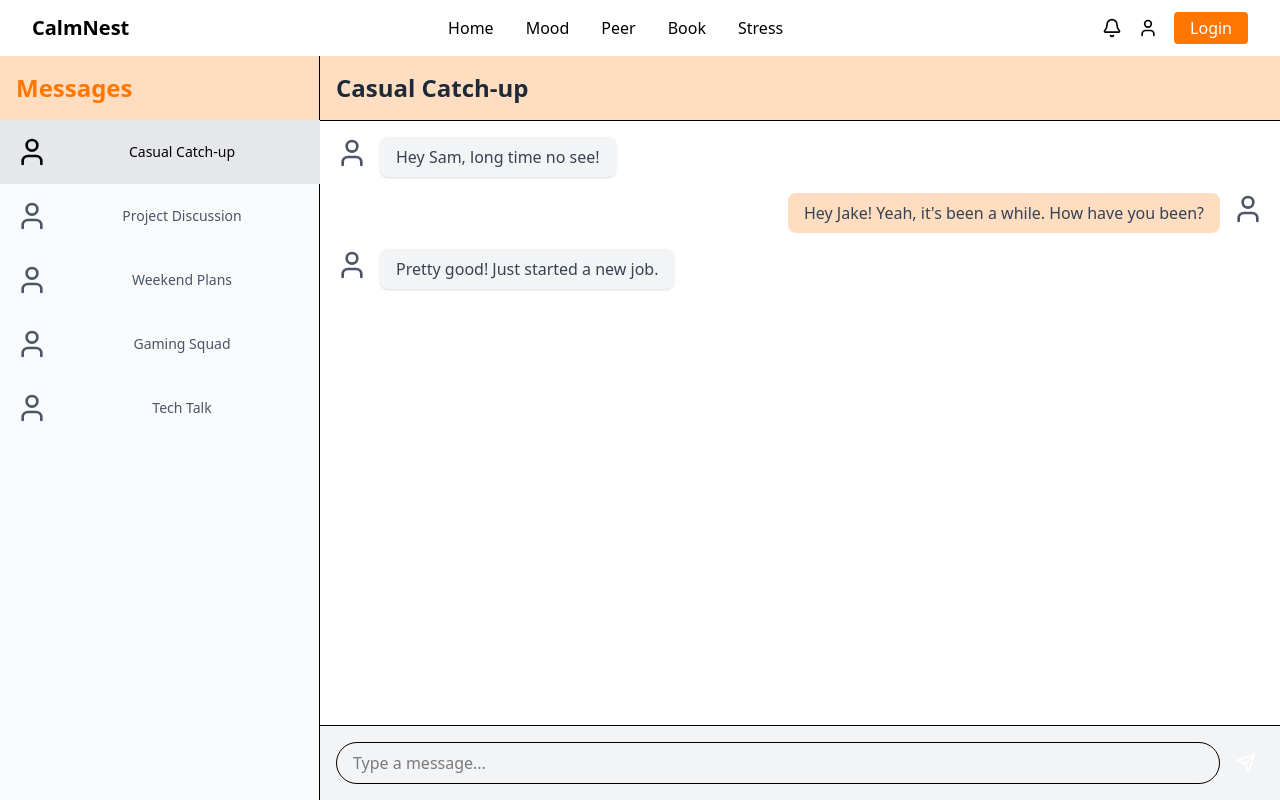
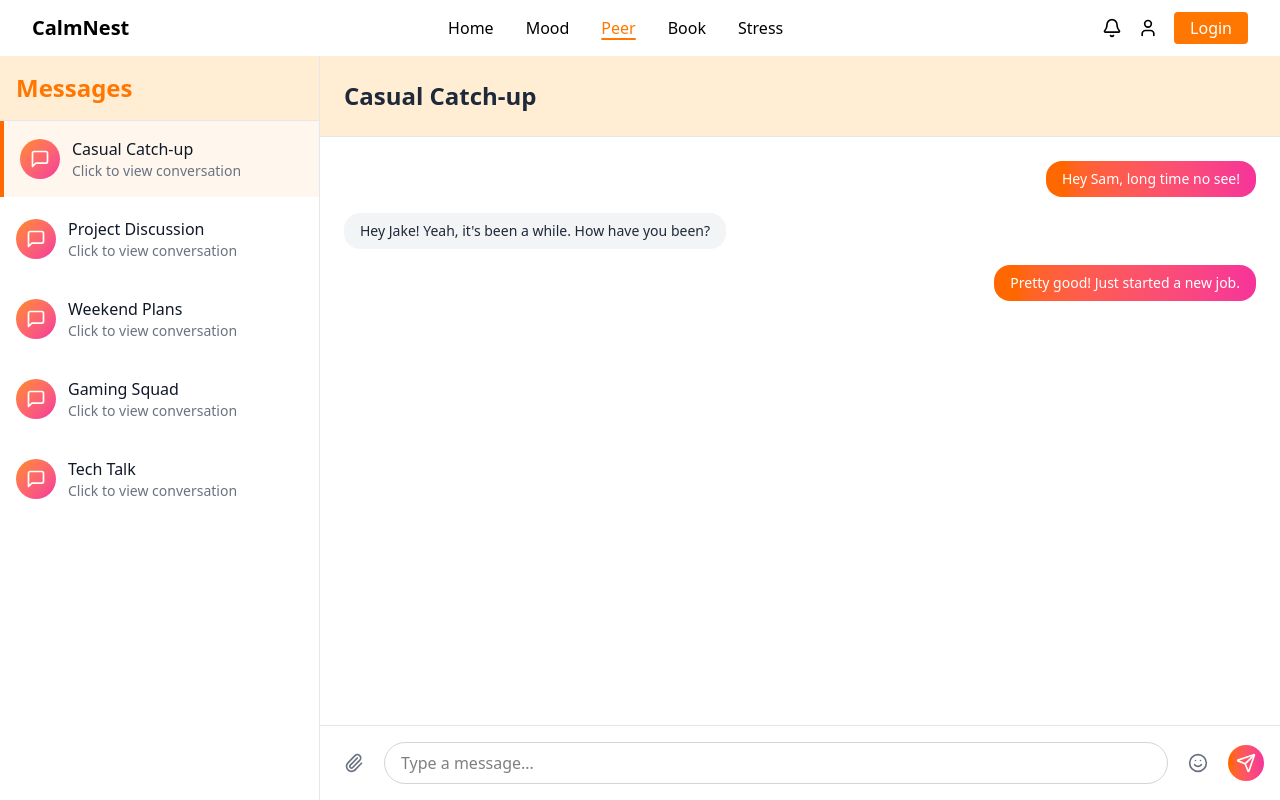
Before and after one commit to NSuryansh/Built_it, a React (Vite) app in the folder frontend/: page /Peer in a window 1280 px wide. Built offline with nearby package versions, Linux system fonts and the light colour scheme.

Commit message:
Updated navbar, mood page, peer page

```diff
--- a/frontend/src/components/ChatInput.jsx
+++ b/frontend/src/components/ChatInput.jsx
@@ -1,21 +1,46 @@
-import React from 'react';
-import { Send } from 'lucide-react';
+import React, { useState } from 'react';
+import { Send, Paperclip, Smile } from 'lucide-react';
 
-const ChatInput = () => {
+export default function ChatInput() {
+  const [message, setMessage] = useState('');
+
+  const handleSubmit = (e) => {
+    e.preventDefault();
+    if (message.trim()) {
+      // Handle message submission
+      setMessage('');
+    }
+  };
+
   return (
-    <div className="border-t bg-gray-100 p-4">
-      <div className="flex items-center gap-2">
+    <form onSubmit={handleSubmit} className="border-t border-gray-200 p-4 bg-white">
+      <div className="flex items-center gap-3">
+        <button
+          type="button"
+          className="p-2 text-gray-500 hover:text-gray-600 transition-colors"
+        >
+          <Paperclip className="w-5 h-5" />
+        </button>
         <input
           type="text"
+          value={message}
+          onChange={(e) => setMessage(e.target.value)}
           placeholder="Type a message..."
-          className="flex-1 px-4 py-2 rounded-full border focus:outline-none focus:border-[#FFDDC0]0"
+          className="flex-1 rounded-full border border-gray-300 px-4 py-2 focus:outline-none focus:border-orange-500"
         />
-        <button className="p-2 bg-[#FFDDC0]0 text-white rounded-full hover:bg-orange-600">
+        <button
+          type="button"
+          className="p-2 text-gray-500 hover:text-gray-600 transition-colors"
+        >
+          <Smile className="w-5 h-5" />
+        </button>
+        <button
+          type="submit"
+          className="p-2 text-white bg-gradient-to-r from-orange-500 to-pink-500 rounded-full hover:opacity-90 transition-opacity"
+        >
           <Send className="w-5 h-5" />
         </button>
       </div>
-    </div>
+    </form>
   );
-};
-
-export default ChatInput;
+}
--- a/frontend/src/components/ChatList.jsx
+++ b/frontend/src/components/ChatList.jsx
@@ -1,39 +1,33 @@
 import React from 'react';
-import { User } from 'lucide-react';
+import { MessageSquare } from 'lucide-react';
 
-const ChatItem = ({ message, isActive, index, onSelect }) => {
+
+export default function ChatList({ names, selectedChat, setSelectedChat }) {
   return (
-    <button
-      onClick={() => onSelect(index)}
-      className={`w-full p-4 flex items-center gap-3 cursor-pointer transition ${
-        isActive ? 'bg-gray-200 text-black' : 'hover:bg-gray-100'
-      }`}
-    >
-      <User className={`w-8 h-8 ${isActive ? 'text-black' : 'text-gray-600'}`} />
-      <p className={`text-sm flex-1 truncate ${isActive ? 'text-black' : 'text-gray-600'}`}>{message}</p>
-    </button>
-  );
-};
-
-const ChatList = ({ names, selectedChat, setSelectedChat }) => {
-  return (
-    <div className="w-80 bg-gray-50 border-r">
-      <div className="p-4 bg-[#FFDDC0]">
-        <h2 className="text-2xl font-bold text-[#FF7700]">Messages</h2>
+    <div className="w-80 bg-white border-r border-gray-200 overflow-y-auto">
+      <div className='bg-orange-100'>
+      <div className="p-4 border-b border-gray-200">
+        <h1 className="text-2xl font-bold text-[#FF7700]">Messages</h1>
       </div>
-      <div className="overflow-y-auto w-80">
+      </div>
+      <div className="space-y-1">
         {names.map((name, index) => (
-          <ChatItem
+          <button
             key={index}
-            message={name}
-            isActive={index === selectedChat}
-            index={index}
-            onSelect={setSelectedChat}
-          />
+            onClick={() => setSelectedChat(index)}
+            className={`w-full p-4 text-left transition-colors duration-150 ease-in-out flex items-center gap-3
+              ${selectedChat === index ? 'bg-orange-50 border-l-4 border-orange-500 hover:bg-orange-100' : 'hover:bg-gray-100'}`}
+          >
+            <div className="w-10 h-10 rounded-full bg-gradient-to-br from-orange-400 to-pink-500 flex items-center justify-center">
+              <MessageSquare className="w-5 h-5 text-white" />
+            </div>
+            <div>
+              <p className="font-medium text-gray-900">{name}</p>
+              <p className="text-sm text-gray-500">Click to view conversation</p>
+            </div>
+          </button>
         ))}
       </div>
     </div>
   );
-};
-
-export default ChatList;
+}
--- a/frontend/src/components/ChatMessage.jsx
+++ b/frontend/src/components/ChatMessage.jsx
@@ -1,23 +1,18 @@
 import React from 'react';
-import { User } from 'lucide-react';
 
-const ChatMessage = ({ message, isReceived }) => {
+
+export default function ChatMessage({ message, isReceived }) {
   return (
-
-    <div className={`flex items-start gap-3 mb-4 ${isReceived ? 'flex-row-reverse' : ''}`}>
-      <div className="flex-shrink-0">
-        <User className="w-8 h-8 text-gray-600" />
-      </div>
-      <div className={`flex flex-col ${isReceived ? 'items-end' : ''}`}>
-        <p
-        className={`px-4 py-2 rounded-lg
-          ${isReceived ? 'bg-[#FFDDC0] text-gray-700' : 'bg-gray-100 text-gray-700 shadow-sm'
-        }`}>
-          {message}
-        </p>
+    <div className={`flex ${isReceived ? 'justify-start' : 'justify-end'} mb-4`}>
+      <div
+        className={`max-w-[70%] rounded-2xl px-4 py-2 ${
+          isReceived
+            ? 'bg-gray-100 text-gray-800'
+            : 'bg-gradient-to-r from-orange-500 to-pink-500 text-white'
+        }`}
+      >
+        <p className="text-sm">{message}</p>
       </div>
     </div>
   );
-};
-
-export default ChatMessage;
+}
--- a/frontend/src/components/Navbar.jsx
+++ b/frontend/src/components/Navbar.jsx
@@ -1,21 +1,71 @@
-import React from 'react';
-import { Bell, User } from 'lucide-react';
+import React from "react";
+import { Bell, User } from "lucide-react";
 const Navbar = () => {
+  const location = window.location.pathname;
   return (
     <nav className="bg-transperent">
       <div className="px-8 py-3">
         <div className="flex items-center justify-between">
           <div className="text-xl font-bold">CalmNest</div>
-          <div className="flex space-x-8">
-            <a href="/" className="hover:text-[#FFDDC0]0 transition-colors">Home</a>
-            <a href="/Mood" className="hover:text-[#FFDDC0]0 transition-colors">Mood</a>
-            <a href="/Peer" className="hover:text-[#FFDDC0]0 transition-colors">Peer</a>
-            <a href="/" className="hover:text-[#FFDDC0]0 transition-colors">Book</a>
-            <a href="/" className="hover:text-[#FFDDC0]0 transition-colors">Stress</a>
+          <div className="flex space-x-8 items-center">
+            <a
+              href="/"
+              className={`hover:text-[#FF7700] transition-colors ${
+                location === "/"
+                  ? "underline underline-offset-4 text-[#FF7700] decoration-2"
+                  : ""
+              }`}
+            >
+              Home
+            </a>
+            <a
+              href="/Mood"
+              className={`hover:text-[#FF7700] transition-colors ${
+                location === "/Mood"
+                  ? "underline underline-offset-4 text-[#FF7700] decoration-2"
+                  : ""
+              }`}
+            >
+              Mood
+            </a>
+            <a
+              href="/Peer"
+              className={`hover:text-[#FF7700] transition-colors ${
+                location === "/Peer"
+                  ? "underline underline-offset-4 text-[#FF7700] decoration-2"
+                  : ""
+              }`}
+            >
+              Peer
+            </a>
+            <a
+              href="/"
+              className={`hover:text-[#FF7700] transition-colors ${
+                location === "/"
+                  ? "underline underline-offset-4 text-[#FF7700] decoration-2"
+                  : ""
+              }`}
+            >
+              Book
+            </a>
+            <a
+              href="/"
+              className={`hover:text-[#FF7700] transition-colors ${
+                location === "/"
+                  ? "underline underline-offset-4 text-[#FF7700] decoration-2"
+                  : ""
+              }`}
+            >
+              Stress
+            </a>
           </div>
           <div className="flex items-center space-x-4">
-            <button className='cursor-pointer'><Bell className="w-5 h-5" /></button>
-            <button className='cursor-pointer'><User className="w-5 h-5" /></button>
+            <button className="cursor-pointer">
+              <Bell className="w-5 h-5" />
+            </button>
+            <button className="cursor-pointer">
+              <User className="w-5 h-5" />
+            </button>
             <button className="bg-[#FF7700] text-white px-4 py-1 rounded cursor-pointer">
               Login
             </button>
--- a/frontend/src/components/ProgressPage.jsx
+++ b/frontend/src/components/ProgressPage.jsx
@@ -35,7 +35,7 @@ const ProgressPage = () => {
   };
 
   return (
-    <div className="bg-gray-50 border-r">
+    <div className="bg-gray-50">
       <div className="p-4 bg-[#FFDDC0]">
         <h2 className="text-2xl font-bold text-[#FF7700]">Your Feelings</h2>
       </div>
--- a/frontend/src/pages/Mood.jsx
+++ b/frontend/src/pages/Mood.jsx
@@ -7,11 +7,11 @@ export default function Mood() {
   return (
 
       <div className="flex-1 flex overflow-hidden">
-        <div className="flex-1 overflow-y-auto">
+        <div className="flex-1 overflow-y-auto border-r border-gray-200">
           <ProgressPage />
         </div>
-        <div className="w-1/2 flex flex-col border-l">
-          <div className="p-4 border-b bg-[#FFDDC0]">
+        <div className="w-3/5 flex flex-col">
+          <div className="p-4 border-b border-gray-200 bg-[#FFDDC0]">
             <h2 className="text-2xl font-semibold text-gray-800 ">Calm Bot</h2>
           </div>
           <div className="flex-1 overflow-y-auto p-4 bg-white">
--- a/frontend/src/pages/Peer.jsx
+++ b/frontend/src/pages/Peer.jsx
@@ -52,21 +52,27 @@ export default function Peer() {
   const [selectedChat, setSelectedChat] = useState(0);
 
   return (
-    <>
-    <div className="flex-1 flex overflow-hidden">
-      <ChatList names={chats.map(chat => chat.name)} selectedChat={selectedChat} setSelectedChat={setSelectedChat} />
+    <div className="flex h-screen bg-gray-50">
+      <ChatList
+        names={chats.map(chat => chat.name)}
+        selectedChat={selectedChat}
+        setSelectedChat={setSelectedChat}
+      />
       <div className="flex-1 flex flex-col">
-        <div className="p-4 border-b bg-[#FFDDC0]">
-          <h2 className="text-2xl font-semibold text-gray-800">{chats[selectedChat].name}</h2>
+        <div className="p-6 border-b border-gray-200 bg-orange-100">
+          <h2 className="text-2xl font-bold text-gray-800">{chats[selectedChat].name}</h2>
         </div>
-        <div className="flex-1 overflow-y-auto p-4 bg-white">
+        <div className="flex-1 overflow-y-auto p-6 space-y-4 bg-white">
           {chats[selectedChat].messages.map((msg, index) => (
-            <ChatMessage key={index} message={msg.message} isReceived={msg.self === "False"} />
+            <ChatMessage
+              key={index}
+              message={msg.message}
+              isReceived={msg.self === "False"}
+            />
           ))}
         </div>
         <ChatInput />
       </div>
     </div>
-    </>
   );
 }
```
